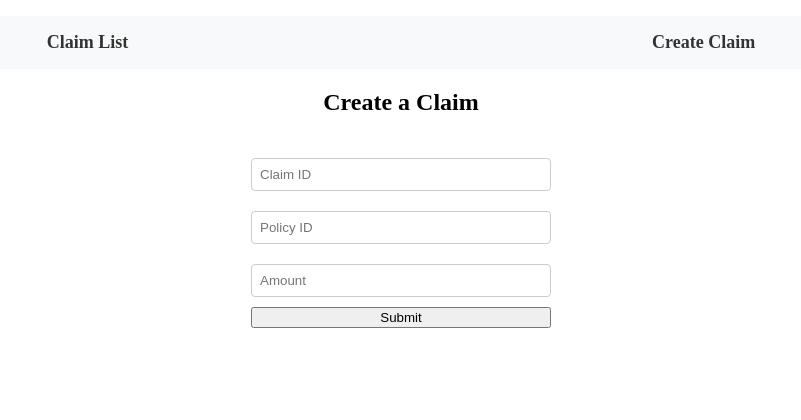
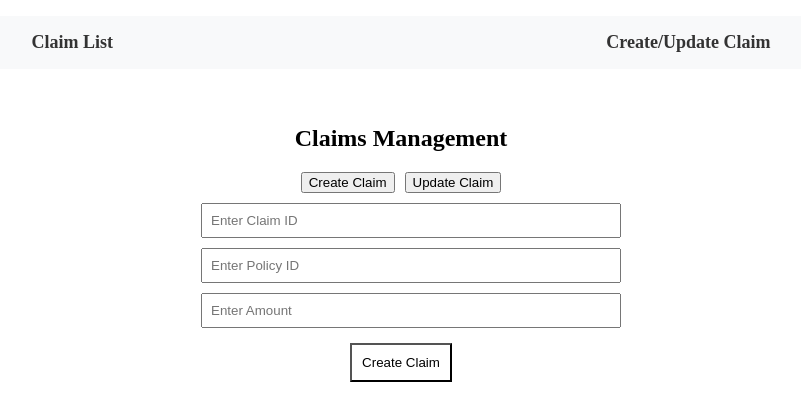
Before and after one commit to Lokesh-TheDeveloper/Claims_management_final, a React (Create React App) app in the folder claims-management-frontend/: page /create in a window 1280 px wide. Shown: the top 420 px of the page, without its empty margins (239-1040 px from the left). Built offline with nearby package versions, Linux system fonts and the light colour scheme.

Commit message:
Update claim also done

```diff
--- a/claims-management-frontend/src/components/ClaimForm.js
+++ b/claims-management-frontend/src/components/ClaimForm.js
@@ -2,39 +2,83 @@ import React, { useState } from "react";
 import axios from "axios";
 
 const ClaimForm = () => {
-  const [formData, setFormData] = useState({
-    claim_id: "",
-    policy_id: "",
-    amount: "",
-  });
-
+  const [tab, setTab] = useState("create"); // Toggle between Create & Update/Delete
+  const [claimId, setClaimId] = useState("");
+  const [policyId, setPolicyId] = useState("");
+  const [amount, setAmount] = useState("");
+  const [newStatus, setNewStatus] = useState("");
   const [message, setMessage] = useState("");
 
-  const handleChange = (e) => {
-    setFormData({ ...formData, [e.target.name]: e.target.value });
+  const handleCreate = async () => {
+    if (!claimId || !policyId || !amount) {
+      setMessage("Please fill all fields.");
+      return;
+    }
+    try {
+      const response = await axios.post("http://localhost:5000/claim", {
+        claim_id: claimId,
+        policy_id: policyId,
+        amount: parseFloat(amount),
+      });
+      setMessage(response.data.message);
+    } catch (error) {
+      setMessage(error.response?.data?.error || "Error creating claim.");
+    }
   };
 
-  const handleSubmit = async (e) => {
-    e.preventDefault();
+  const handleUpdate = async () => {
+    if (!claimId || !newStatus) {
+      setMessage("Please enter Claim ID and new status.");
+      return;
+    }
     try {
-      const response = await axios.post("http://localhost:5000/claim", formData);
-      setMessage(response.data?.message || "Claim created successfully!");
+      const response = await axios.put(`http://localhost:5000/claim/${claimId}`, {
+        status: newStatus,
+      });
+      setMessage(response.data.message);
     } catch (error) {
-      console.error("Error creating claim:", error);
-      setMessage(error.response?.data?.error || "Failed to create claim.");
+      setMessage(error.response?.data?.error || "Error updating claim.");
+    }
+  };
+
+  const handleDelete = async () => {
+    if (!claimId) {
+      setMessage("Please enter Claim ID.");
+      return;
+    }
+    try {
+      const response = await axios.delete(`http://localhost:5000/claim/${claimId}`);
+      setMessage(response.data.message);
+    } catch (error) {
+      setMessage(error.response?.data?.error || "Error deleting claim.");
     }
   };
 
   return (
-    <div>
-      <h2>Create a Claim</h2>
+    <div style={{ maxWidth: "400px", margin: "auto", textAlign: "center", padding: "20px" }}>
+      <h2>Claims Management</h2>
+      <div>
+        <button onClick={() => setTab("create")} style={{ marginRight: "10px" }}>Create Claim</button>
+        <button onClick={() => setTab("update-delete")}>Update Claim</button>
+      </div>
+
+      {tab === "create" ? (
+        <div>
+          <input type="text" placeholder="Enter Claim ID" value={claimId} onChange={(e) => setClaimId(e.target.value)} style={{ display: "block", margin: "10px auto", padding: "8px", width: "100%" }} />
+          <input type="text" placeholder="Enter Policy ID" value={policyId} onChange={(e) => setPolicyId(e.target.value)} style={{ display: "block", margin: "10px auto", padding: "8px", width: "100%" }} />
+          <input type="number" placeholder="Enter Amount" value={amount} onChange={(e) => setAmount(e.target.value)} style={{ display: "block", margin: "10px auto", padding: "8px", width: "100%" }} />
+          <button onClick={handleCreate} style={{ padding: "10px", margin: "5px", background: "white", color: "black" }}>Create Claim</button>
+        </div>
+      ) : (
+        <div>
+          <input type="text" placeholder="Enter Claim ID" value={claimId} onChange={(e) => setClaimId(e.target.value)} style={{ display: "block", margin: "10px auto", padding: "8px", width: "100%" }} />
+          <input type="text" placeholder="Enter New Status" value={newStatus} onChange={(e) => setNewStatus(e.target.value)} style={{ display: "block", margin: "10px auto", padding: "8px", width: "100%" }} />
+          <button onClick={handleUpdate} style={{ padding: "10px", margin: "5px", background: "white", color: "black" }}>Update Claim</button>
+          {/* <button onClick={handleDelete} style={{ padding: "10px", margin: "5px", background: "white", color: "black" }}>Delete Claim</button> */}
+        </div>
+      )}
+
       {message && <p>{message}</p>}
-      <form onSubmit={handleSubmit}>
-        <input type="number" name="claim_id" placeholder="Claim ID" onChange={handleChange} required />
-        <input type="text" name="policy_id" placeholder="Policy ID" onChange={handleChange} required />
-        <input type="number" name="amount" placeholder="Amount" onChange={handleChange} required />
-        <button type="submit">Submit</button>
-      </form>
     </div>
   );
 };
--- a/claims-management-frontend/src/components/Navbar.js
+++ b/claims-management-frontend/src/components/Navbar.js
@@ -9,7 +9,7 @@ const Navbar = () => {
           <Link to="/">Claim List</Link>
         </li>
         <li>
-          <Link to="/create">Create Claim</Link>
+          <Link to="/create">Create/Update Claim</Link>
         </li>
       </ul>
     </nav>
```
Also changed, not shown: claims-management-frontend/src/App.css (line endings or trailing spaces), 1 other file (tests, documents, lock files or other folders).
